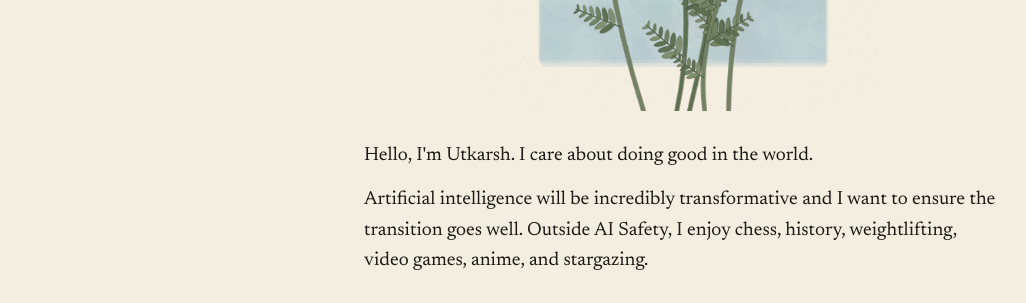
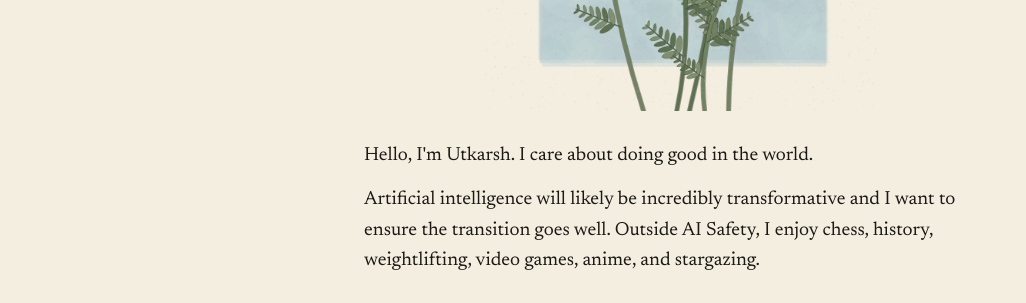
Before and after one commit to utkarshsingh34/utkarshsingh34, a plain HTML site: page index.html in a window 1280 px wide. Shown: the part 438-741 px from the top of the page, without its empty margins (72-1098 px from the left). Drawn offline with Linux system fonts and the light colour scheme.

Commit message:
Intro: AI will likely be incredibly transformative
Co-Authored-By: Claude Fable 5.2 <noreply@anthropic.com>
Claude-Session: https://claude.ai/code/session_01MUhAUyAWy4caByMUPxDXfT

```diff
--- a/index.html
+++ b/index.html
@@ -131,7 +131,7 @@ footer{border-top:1px solid var(--rule); padding-top:24px; font-size:16px; color
 
     <section>
       <p>Hello, I'm Utkarsh. I care about doing good in the world.</p>
-      <p>Artificial intelligence will be incredibly transformative and I want to ensure the transition goes well. Outside AI Safety, I enjoy chess, history, weightlifting, video games, anime, and stargazing.</p>
+      <p>Artificial intelligence will likely be incredibly transformative and I want to ensure the transition goes well. Outside AI Safety, I enjoy chess, history, weightlifting, video games, anime, and stargazing.</p>
     </section>
 
     <section id="now">
```
